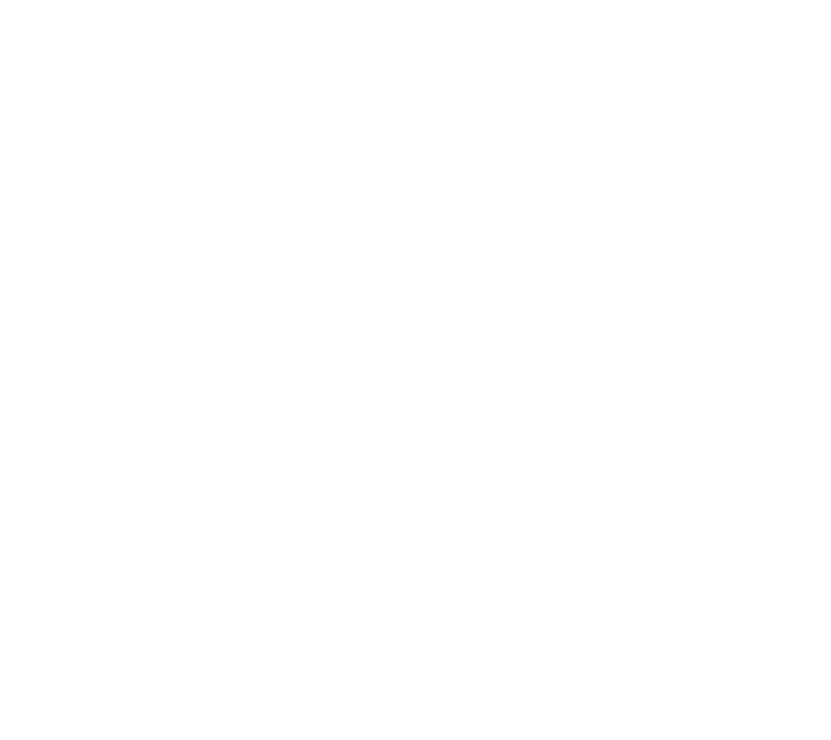
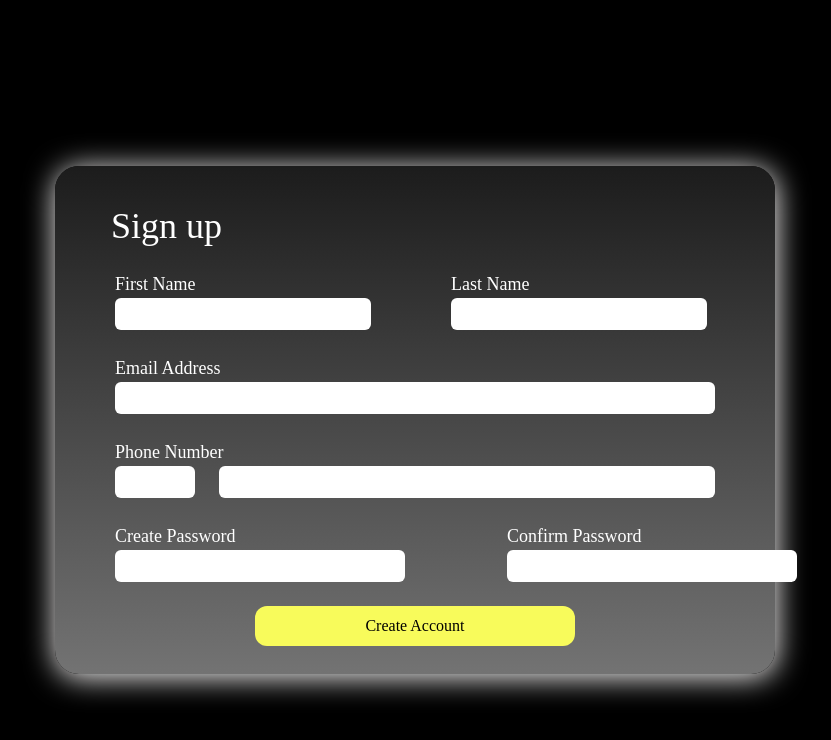
Before and after one commit to Atharva-521/BharatAidReact, a React (Create React App) app: page /signup in a window 1280 px wide. Before the commit this address had no page. Shown: the top 740 px of the page, without its empty margins (225-1056 px from the left). Built offline with nearby package versions, Linux system fonts and the light colour scheme.

Commit message:
Added signupform frontend - logic remains

```diff
--- a/src/App.css
+++ b/src/App.css
@@ -12,3 +12,7 @@
     65%  { transform: translate(0, 15px); }
     to   { transform: translate(0, -0px); }
 }
+
+.shadow{
+    box-shadow: 1px 3px 30px rgb(254, 253, 253);
+}
--- a/src/App.js
+++ b/src/App.js
@@ -1,13 +1,15 @@
 import './App.css';
 import { Routes, Route } from 'react-router-dom';
 import Homepage from './Pages/Homepage';
+import Signup from './Pages/Signup'
 
 
 function App() {
   return (
-    <div className="w-full  bg-black">
+    <div className="w-full  bg-black text-white font-abhaya">
         <Routes>
           <Route path='/' element={<Homepage />} />
+          <Route path='/signup' element={<Signup />} />
         </Routes>
 
 
--- /dev/null
+++ b/src/Components/Core/Auth/signupform.jsx
@@ -0,0 +1,64 @@
+import React from 'react'
+import Button from '../Home/button'
+const Signupform = () => {
+  return (
+    <div className='bg-formbg w-[45rem] rounded-3xl pb-7 mt-10 shadow'>
+      <h2 className='text-4xl mt-10 translate-x-14'>Sign up</h2>
+
+      <div className='flex justify-center w-10/12 mx-auto mt-6'>
+        <form className='w-full flex flex-col gap-6'>
+          {/* Name */}
+          <div className='flex gap-20'>
+            {/* First Name */}
+            <div>
+              <p className='text-lg'>First Name</p>
+              <input required type='text' name='firstName' className='rounded-md w-64 h-8'  />
+            </div>
+
+            {/* Last Name */}
+            <div>
+              <p className='text-lg'>Last Name</p>
+              <input required type='text' name='lastName' className='rounded-md w-64 h-8'  />
+            </div>
+
+          </div>
+
+          {/* Email */}
+          <div>
+            <p className='text-lg'>Email Address</p>
+            <input required type='mail' name='email' className='text-black rounded-md w-[100%] h-8 ' />
+          </div>
+
+          {/* Phone number */}
+          <div>
+            <p className='text-lg'>Phone Number</p>
+
+            <div className='flex gap-6'>
+              <input required type='text' name='country' className='w-20 rounded-md h-8' />
+              <input required type='text' name='Phone' className='rounded-md w-[100%]  h-8' />
+            </div>
+          </div>
+
+          {/* Password */}
+          <div className='flex gap-48'>
+            <div>
+              <p className='text-lg'>Create Password</p>
+              <input required type='password' name='password' className='rounded-md w-[145%] h-8' />
+            </div>
+
+            <div>
+              <p className='text-lg'>Confirm Password</p>
+              <input required type='password' name='confirmPassword' className='rounded-md w-[145%] h-8' />
+            </div>
+          </div>
+
+          <div className='bg-lemonyellow text-black flex justify-center items-center w-80 h-10 rounded-xl mx-auto'>
+            <input type='submit' value={'Create Account'} />
+          </div>
+        </form>
+      </div>
+    </div>
+  )
+}
+
+export default Signupform
--- /dev/null
+++ b/src/Pages/Signup.jsx
@@ -0,0 +1,12 @@
+import React from 'react'
+import Signupform from '../Components/Core/Auth/signupform'
+
+const Signup = () => {
+  return (
+    <div className='w-11/12 h-screen mx-auto max-w-maxContent flex justify-center items-center'>
+      <Signupform />
+    </div>
+  )
+}
+
+export default Signup
--- a/tailwind.config.js
+++ b/tailwind.config.js
@@ -15,9 +15,11 @@
         sagegreen: '#25A79F',
         rankgreen: '#1BAA5D',
         rankgreendark: "#33A266",
+        lemonyellow: '#F8FB5B',
       },
       backgroundImage:{
         herobg: 'linear-gradient(180deg, rgba(8, 8, 8, 0.57) 0%, rgba(23, 23, 23, 0.57) 20%, rgba(61, 61, 61, 0.57) 60%, rgba(88, 88, 88, 0.57) 85%, rgba(102, 102, 102, 0.57) 100% )',
+        formbg: 'linear-gradient(180deg, rgba(28, 28, 28, 1) 0%, rgba(115, 115, 115, 1) 100% )',
       }
       },
   },
```
